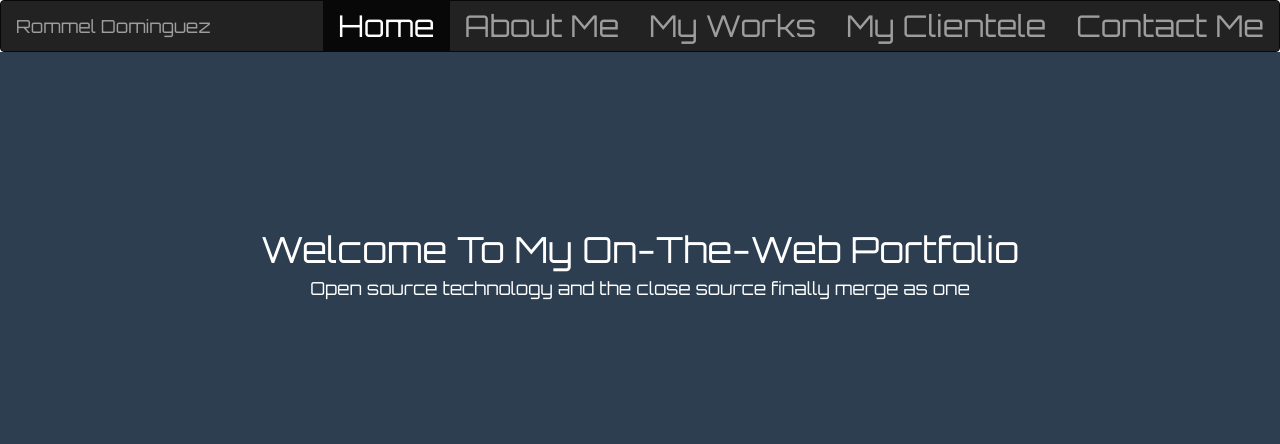
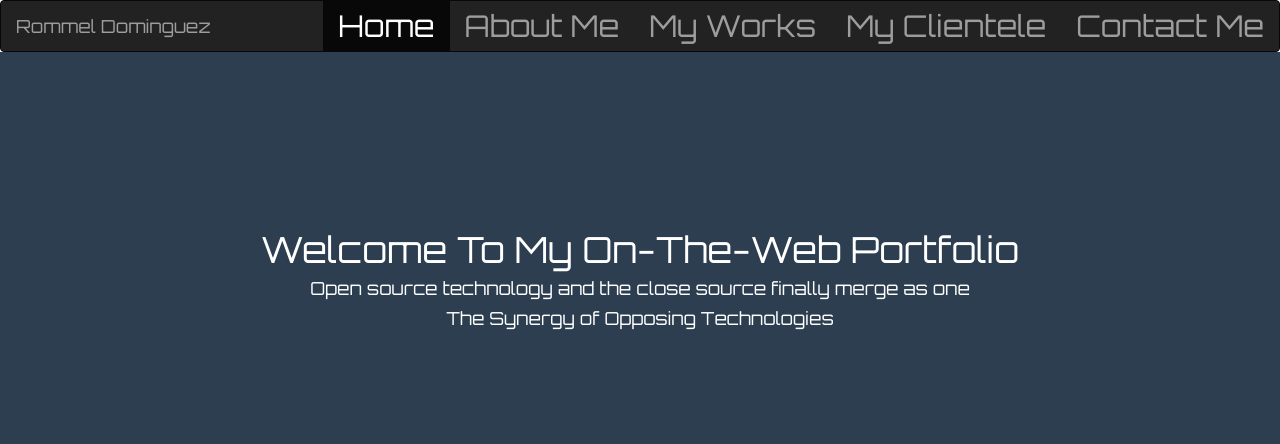
Before and after one commit to monkeydominicorobin/portfoliowebpageamatic, a website: page index.html in a window 1280 px wide. Shown: the top 444 px of the page. Drawn offline with Linux system fonts and the light colour scheme.

Commit message:
Update index.html

```diff
--- a/index.html
+++ b/index.html
@@ -39,6 +39,7 @@
   <section id="welsection">
     <h1>Welcome To My On-The-Web Portfolio</h1>
     <h4>Open source technology and the close source finally merge as one</h4>
+    <h4>The Synergy of Opposing Technologies</h4>
   </section>
   <section id="abosection">
     <div class="block">
```
